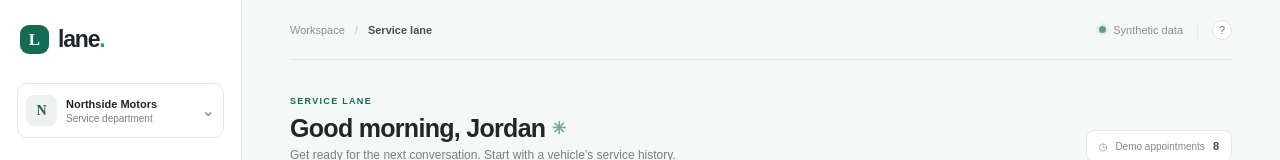
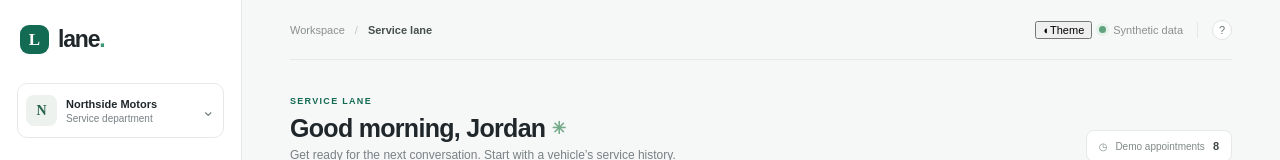
Before and after one commit to arsalanshakil-dev/service-lane-copilot, a Next.js app in the folder frontend/: page / in a window 1280 px wide. Shown: the top 160 px of the page. Built offline with nearby package versions, Linux system fonts and the light colour scheme.

Commit message:
feat: add advisor theme toggle (#4)

```diff
--- a/frontend/app/page.tsx
+++ b/frontend/app/page.tsx
@@ -100,6 +100,16 @@ export default function Home() {
     window.setTimeout(() => setToast(""), 2200);
   }
 
+  function toggleTheme() {
+    const nextTheme = document.documentElement.dataset.theme === "dark" ? "light" : "dark";
+    document.documentElement.dataset.theme = nextTheme;
+    try {
+      window.localStorage.setItem("service-lane-theme", nextTheme);
+    } catch {
+      // The current page theme still changes if browser storage is unavailable.
+    }
+  }
+
   async function lookup(rawSerial: string) {
     const normalized = rawSerial.trim().toUpperCase();
     setSerial(normalized);
@@ -168,7 +178,7 @@ export default function Home() {
       </aside>
 
       <main id="main" className="main-content">
-        <header className="topbar"><div className="breadcrumbs">Workspace <span>/</span> <strong>Service lane</strong></div><div className="topbar-right"><span className="live-dot" /> Synthetic data <span className="top-divider" /><button className="help-button" aria-label="Help">?</button></div></header>
+        <header className="topbar"><div className="breadcrumbs">Workspace <span>/</span> <strong>Service lane</strong></div><div className="topbar-right"><button className="theme-toggle" type="button" onClick={toggleTheme} aria-label="Toggle light and dark theme" title="Toggle light and dark theme"><span aria-hidden="true">◐</span><span className="theme-toggle-label">Theme</span></button><span className="live-dot" /> Synthetic data <span className="top-divider" /><button className="help-button" aria-label="Help">?</button></div></header>
         <section className="page-heading"><div><p className="eyebrow">SERVICE LANE</p><h1>Good morning, Jordan <span className="wave">✳</span></h1><p className="page-subtitle">Get ready for the next conversation. Start with a vehicle’s service history.</p></div><div className="date-chip"><span>◷</span> Demo appointments <strong>8</strong></div></section>
 
         <section className="lookup-card" aria-labelledby="lookup-title">
```
